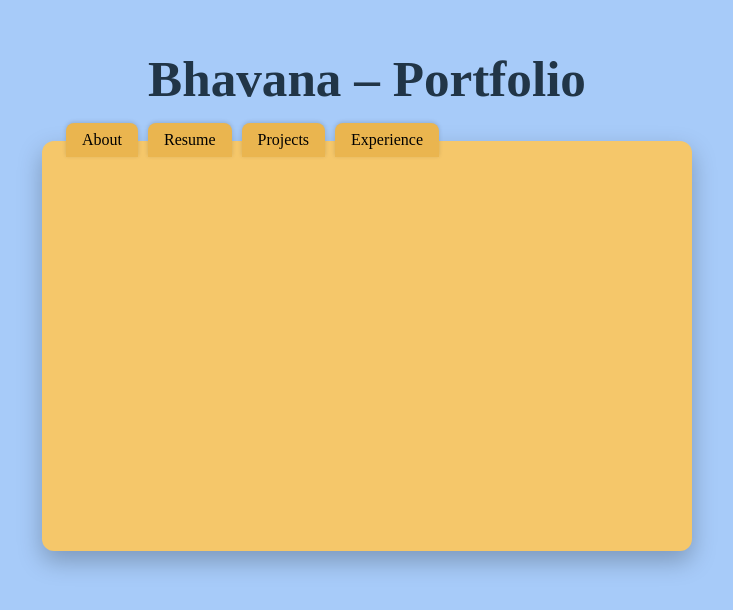
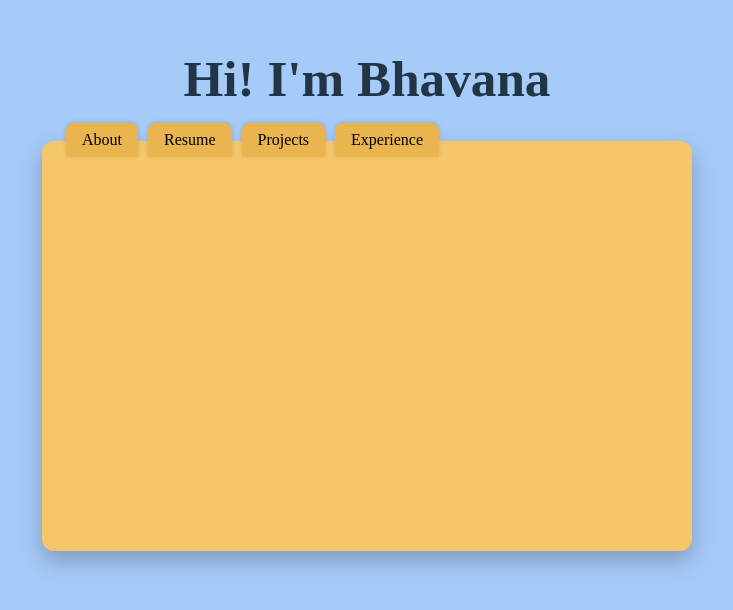
Before and after one commit to bhavana-pixel/portfolio, a React (Vite) app: page / in a window 1280 px wide. Shown: the part 116-726 px from the top of the page, without its empty margins (273-1006 px from the left). Built offline with nearby package versions, Linux system fonts and the light colour scheme.

Commit message:
Changed header.

```diff
--- a/src/App.jsx
+++ b/src/App.jsx
@@ -20,7 +20,7 @@ export default function App() {
       {showPortfolio && (
         <div className={`page fade-in-overlap ${!loading ? "visible" : ""}`}>
           <div className="title-container">
-            <h1 className="title">Bhavana – Portfolio</h1>
+            <h1 className="title">Hi! I'm Bhavana</h1>
           </div>
           <Folder />
         </div>
```
